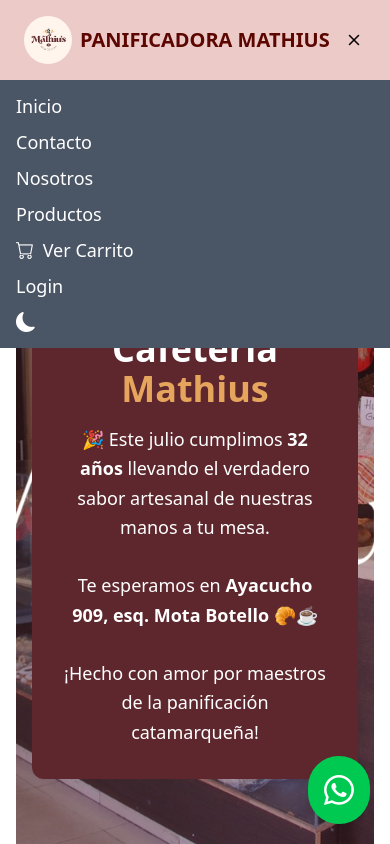
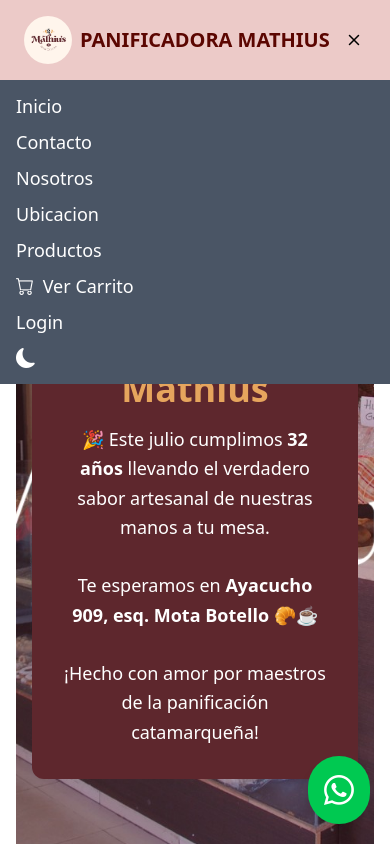
Before and after one commit to agustinasc/tp-frontend, a React (Vite) app: page / in a window 390 px wide. Both pictures are taken after a click on the button 354 px from the left and 40 px from the top of the page. Shown: the top 844 px of the page. Built offline with nearby package versions, Linux system fonts and the light colour scheme; no server answers.

Commit message:
Agregando SEO con React Helmet y corrigiendo page/ubicacion del navbar

```diff
--- a/package.json
+++ b/package.json
@@ -19,6 +19,7 @@
     "motion": "^12.5.0",
     "react": "^19.0.0",
     "react-dom": "^19.0.0",
+    "react-helmet": "^6.1.0",
     "react-hook-form": "^7.56.1",
     "react-leaflet": "^5.0.0",
     "react-router-dom": "^7.5.3",
--- a/src/App.jsx
+++ b/src/App.jsx
@@ -7,6 +7,7 @@
 import { CartContext } from './context/CartContext'
 import { useRoutes } from 'react-router-dom'
 import { Footer } from './components/Footer.jsx'
+import { Helmet } from "react-helmet"
 
 
 
@@ -18,6 +19,14 @@
 
   return (
     <>
+      <Helmet>
+          <meta
+            name="google-site-verification"
+            content="B6rnbFug4UvuiH3s-FeAiNhYhb_JOGiNQtijBOqZdKA"
+          />
+          <title>Panificadora Mathius | Pan artesanal en Catamarca</title>
+          <meta name="description" content="Panificadora y Panadería artesanal en Catamarca. Productos frescos, facturas, panes artesanales y más. ¡Visitanos!" />
+        </Helmet>
       <Navbar openCart={openCart}/>
       { routing }
       {isCartOpen && <Cart closeCart={closeCart}/>}
--- a/src/components/Navbar.jsx
+++ b/src/components/Navbar.jsx
@@ -158,6 +158,9 @@
             <Link to="/nosotros" onClick={closeMobileMenu}>Nosotros</Link>
           </li>
           <li className="text-lg text-white py-1">
+            <Link to="/ubicacion" onClick={closeMobileMenu}>Ubicacion</Link>
+          </li>
+          <li className="text-lg text-white py-1">
             <Link to="/api/productos" onClick={closeMobileMenu}>Productos</Link>
           </li>
           <li className="text-lg text-white py-1">
```
Also changed, not shown: 1 other file (tests, documents, lock files or other folders).
